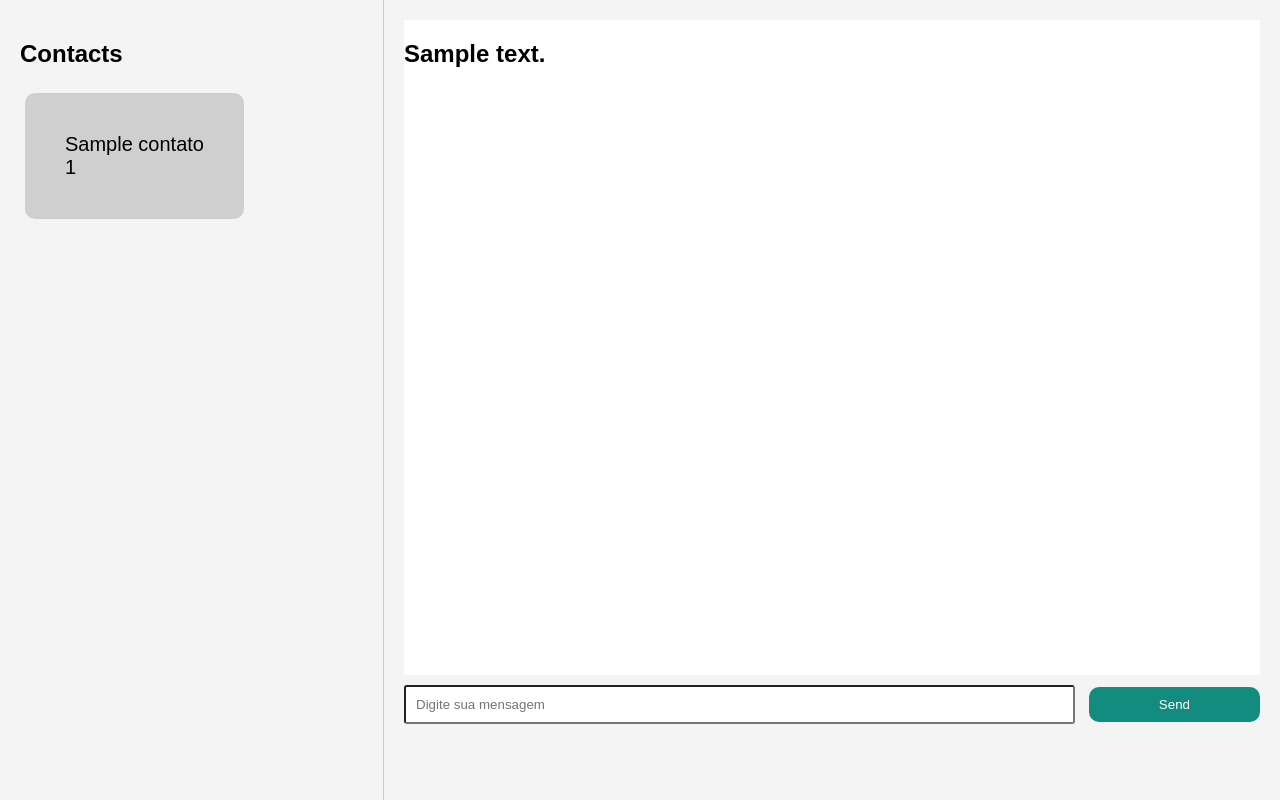
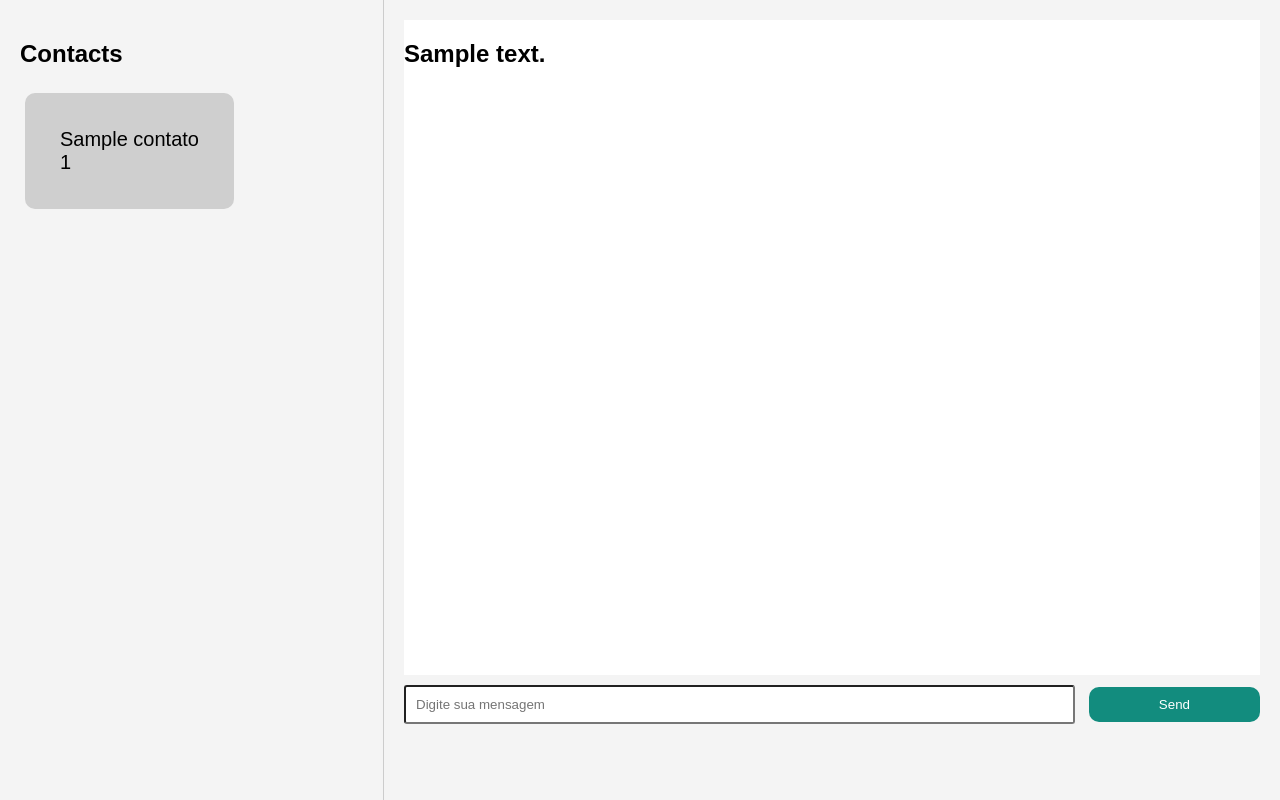
Before and after one commit to joaocruz1/ChatBot_Triar, a Flask app: template templates/principal.html in a window 1280 px wide. Shown: the part 60-860 px from the top of the page. Run offline with Flask 3, Linux system fonts and the light colour scheme; the template is opened without the code that fills it: most values are stand-ins (such as "Sample title", 1, 10 or a date in 2020).

Commit message:
Update main.css

```diff
--- a/static/main.css
+++ b/static/main.css
@@ -59,11 +59,11 @@ header {
 
 #contacts {
     border-right: 1px solid #ccc;
-    align-items: center;
+
 }
 
 ul {
-      padding: 40px;
+      padding: 35px;
       margin: 5px;
       display: inline-block;
       border-radius: 10px;
```
